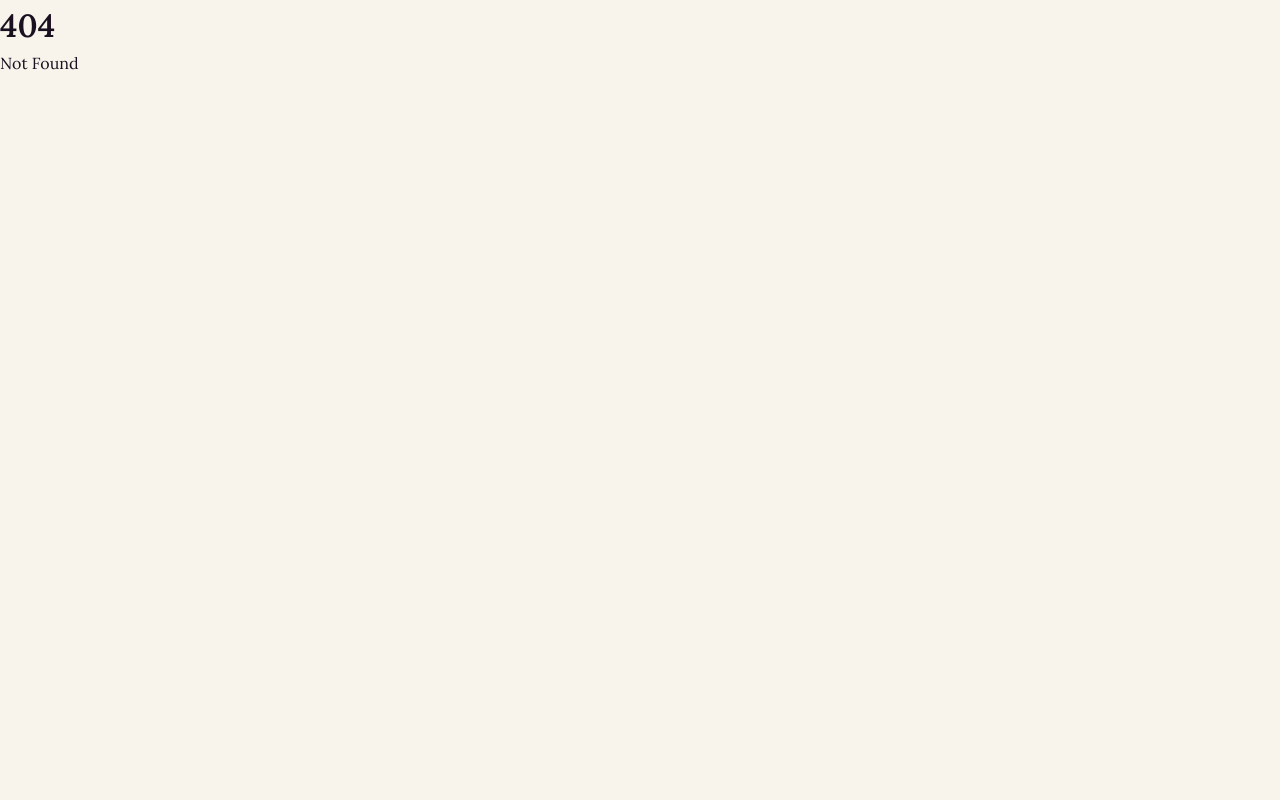
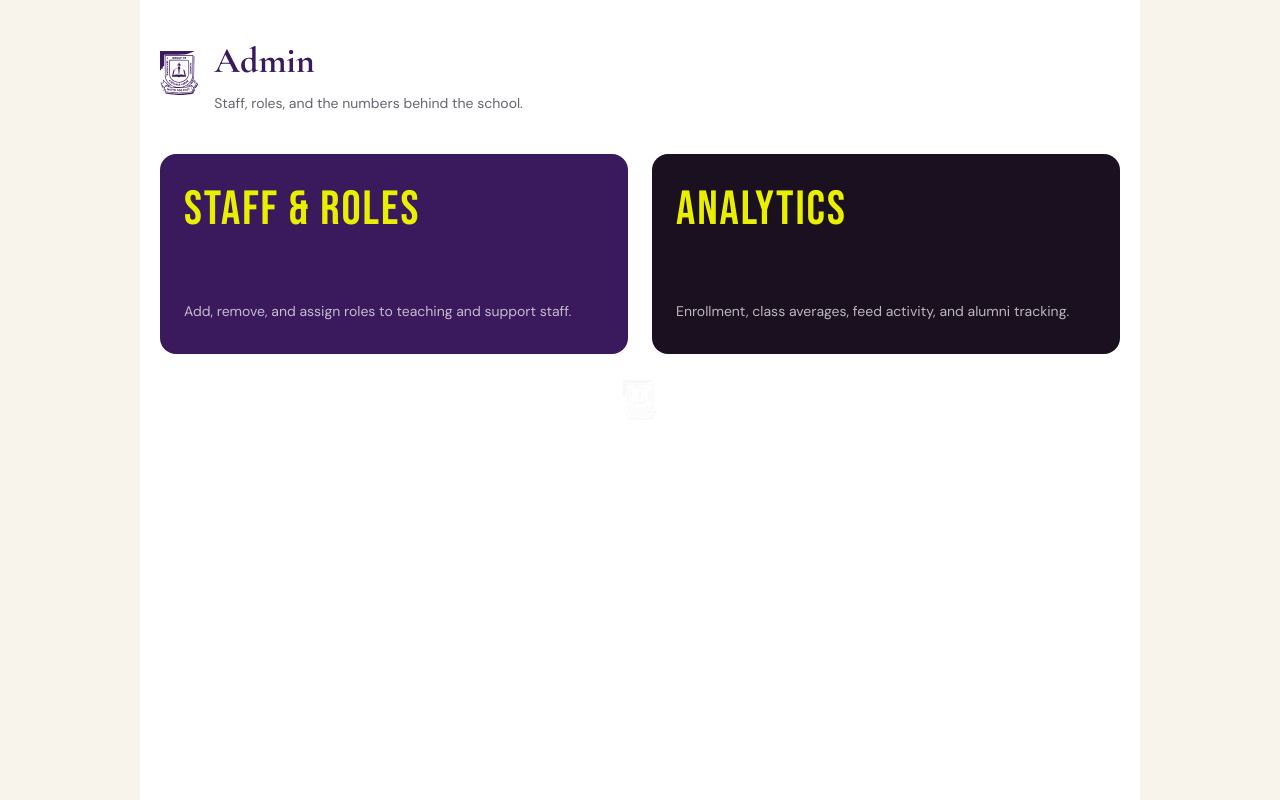
Before and after one commit to artificialiman/tendercare-teacher, a SvelteKit app: page /admin in a window 1280 px wide. Before the commit this address had no page. Built offline with nearby package versions, Linux system fonts and the light colour scheme.

Commit message:
Add /admin two-button homepage (Staff & Roles / Analytics)

```diff
--- /dev/null
+++ b/src/routes/admin/+page.svelte
@@ -0,0 +1,118 @@
+<script lang="ts">
+	import Crest from '$lib/components/Crest.svelte';
+</script>
+
+<svelte:head>
+	<title>Tendercare Admin</title>
+</svelte:head>
+
+<div class="admin-home">
+	<Crest class="admin-home__watermark" />
+
+	<header class="admin-home__header">
+		<Crest size="2.75rem" style="color:var(--color-purple-deep);" />
+		<div>
+			<h1>Admin</h1>
+			<p>Staff, roles, and the numbers behind the school.</p>
+		</div>
+	</header>
+
+	<div class="admin-home__grid">
+		<a href="/admin/staff" class="admin-home__button admin-home__button--staff">
+			<span class="admin-home__button-label">Staff &amp; Roles</span>
+			<span class="admin-home__button-sub">Add, remove, and assign roles to teaching and support staff.</span>
+		</a>
+		<a href="/admin/analytics" class="admin-home__button admin-home__button--analytics">
+			<span class="admin-home__button-label">Analytics</span>
+			<span class="admin-home__button-sub">Enrollment, class averages, feed activity, and alumni tracking.</span>
+		</a>
+	</div>
+</div>
+
+<style>
+	.admin-home {
+		position: relative;
+		overflow: hidden;
+		min-height: 100dvh;
+		max-width: 1000px;
+		margin: 0 auto;
+		padding: var(--space-8) var(--space-5);
+		font-family: var(--font-sans);
+		background: var(--color-white);
+	}
+	:global(.admin-home__watermark) {
+		position: fixed;
+		top: 50%;
+		left: 50%;
+		transform: translate(-50%, -50%);
+		width: min(60vw, 560px);
+		height: auto;
+		color: var(--color-purple-deep);
+		opacity: 0.035;
+		pointer-events: none;
+		z-index: 0;
+	}
+	.admin-home__header,
+	.admin-home__grid {
+		position: relative;
+		z-index: 1;
+	}
+	.admin-home__header {
+		display: flex;
+		align-items: center;
+		gap: var(--space-4);
+		margin-bottom: var(--space-10);
+	}
+	.admin-home__header h1 {
+		font-family: var(--font-serif);
+		font-size: var(--text-2xl);
+		color: var(--color-purple-deep);
+		margin: 0 0 0.15rem;
+	}
+	.admin-home__header p {
+		opacity: 0.65;
+		margin: 0;
+		font-size: var(--text-sm);
+	}
+	.admin-home__grid {
+		display: grid;
+		grid-template-columns: repeat(auto-fit, minmax(260px, 1fr));
+		gap: var(--space-6);
+	}
+	.admin-home__button {
+		display: flex;
+		flex-direction: column;
+		gap: var(--space-3);
+		justify-content: space-between;
+		min-height: 200px;
+		padding: var(--space-8) var(--space-6);
+		border-radius: var(--radius-lg);
+		text-decoration: none;
+		color: white;
+		position: relative;
+		overflow: hidden;
+		transition: transform 0.15s ease, box-shadow 0.15s ease;
+	}
+	.admin-home__button:hover {
+		transform: translateY(-2px);
+		box-shadow: 0 10px 28px rgba(58, 26, 92, 0.2);
+	}
+	.admin-home__button--staff {
+		background: var(--color-purple-deep);
+	}
+	.admin-home__button--analytics {
+		background: var(--color-ink);
+	}
+	.admin-home__button-label {
+		font-family: var(--font-display);
+		font-size: var(--text-3xl);
+		letter-spacing: 0.04em;
+		color: var(--color-lemon);
+		line-height: 1;
+	}
+	.admin-home__button-sub {
+		font-family: var(--font-sans);
+		font-size: var(--text-sm);
+		color: rgba(255, 255, 255, 0.7);
+	}
+</style>
```
